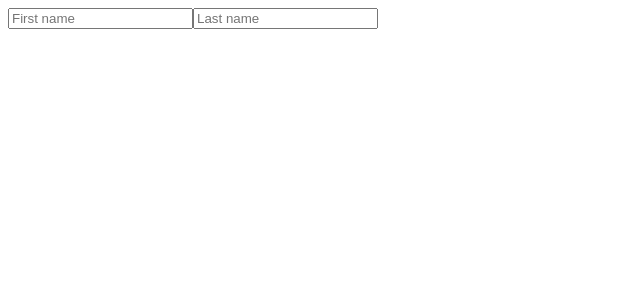
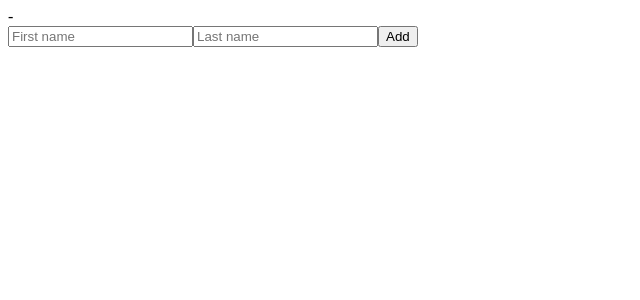
Before and after one commit to arjunk03/reactApp, a React (Vite) app in the folder ReactApp/: page / in a window 1280 px wide. Shown: the top 300 px of the page, without its empty margins (0-640 px from the left). Built offline with nearby package versions, Linux system fonts and the light colour scheme.

Commit message:
css updated

```diff
--- a/ReactApp/src/componenets/Form.jsx
+++ b/ReactApp/src/componenets/Form.jsx
@@ -8,10 +8,15 @@
   //     setName(evt.target.value);
   //   }
 
+  function handleSubmit(e) {
+    console.log("submit clicked");
+    e.preventDefault();
+    console.log(name);
+  }
+
   return (
     <div>
-      {name.firstName}
-      {name.lastName}
+      {name.firstName} - {name.lastName}
       <form>
         <input
           //   onChange={function evnt(e) {
@@ -30,6 +35,7 @@
           value={name.lastName}
           placeholder="Last name"
         />
+        <button onClick={(e) => handleSubmit(e)}> Add</button>
       </form>
     </div>
   );
```
